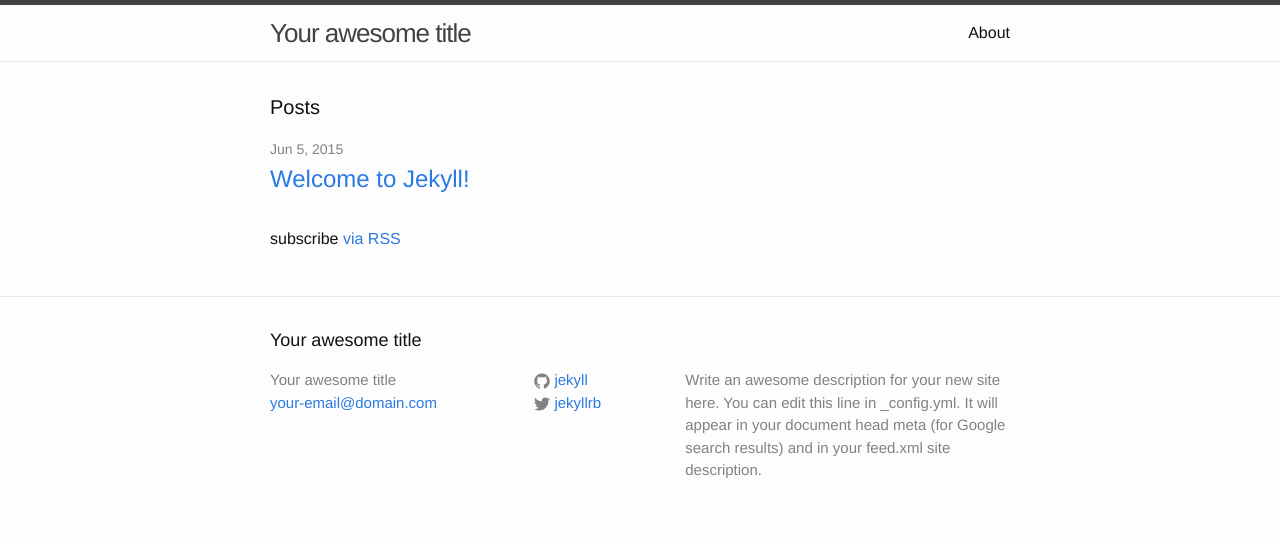
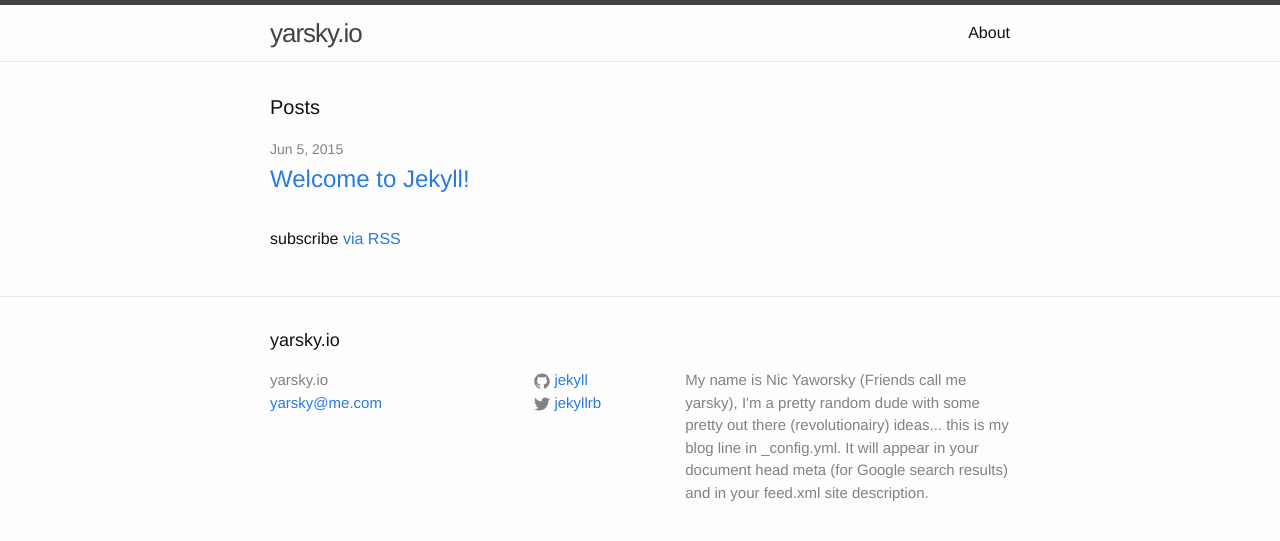
Before and after one commit to nicyarsky/jekyll, a Jekyll site: the page built from index.html, in a window 1280 px wide. Shown: the top 541 px of the page. Built offline with Jekyll 4.4.1, drawn with Linux system fonts in a browser that asks for light colours.

Commit message:
Update _config.yml

```diff
--- a/_config.yml
+++ b/_config.yml
@@ -1,8 +1,8 @@
 # Site settings
-title: Your awesome title
-email: your-email@domain.com
+title: yarsky.io
+email: yarsky@me.com
 description: > # this means to ignore newlines until "baseurl:"
-  Write an awesome description for your new site here. You can edit this
+  My name is Nic Yaworsky (Friends call me yarsky), I'm a pretty random dude with some pretty out there (revolutionairy) ideas... this is my blog
   line in _config.yml. It will appear in your document head meta (for
   Google search results) and in your feed.xml site description.
 baseurl: "" # the subpath of your site, e.g. /blog/
```
